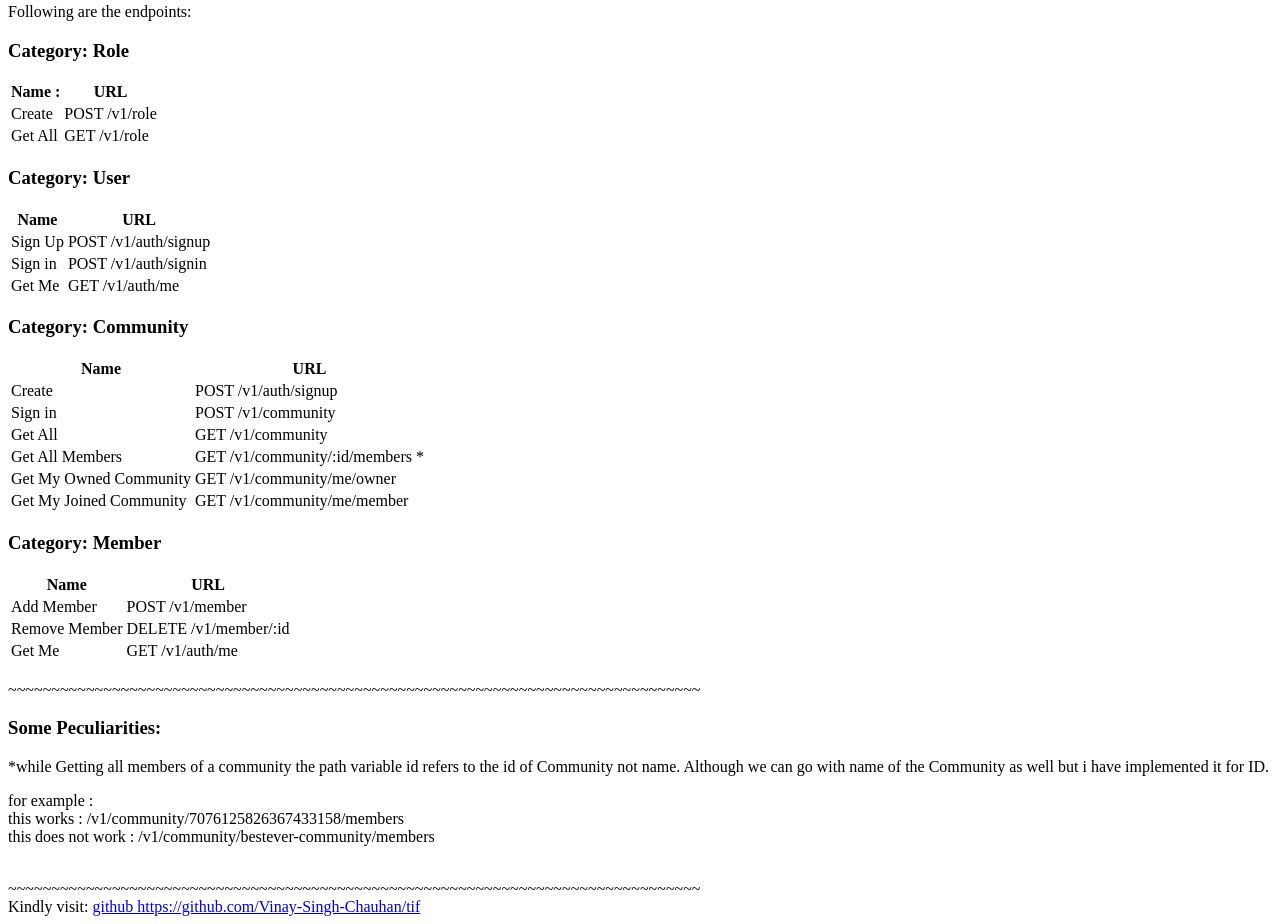
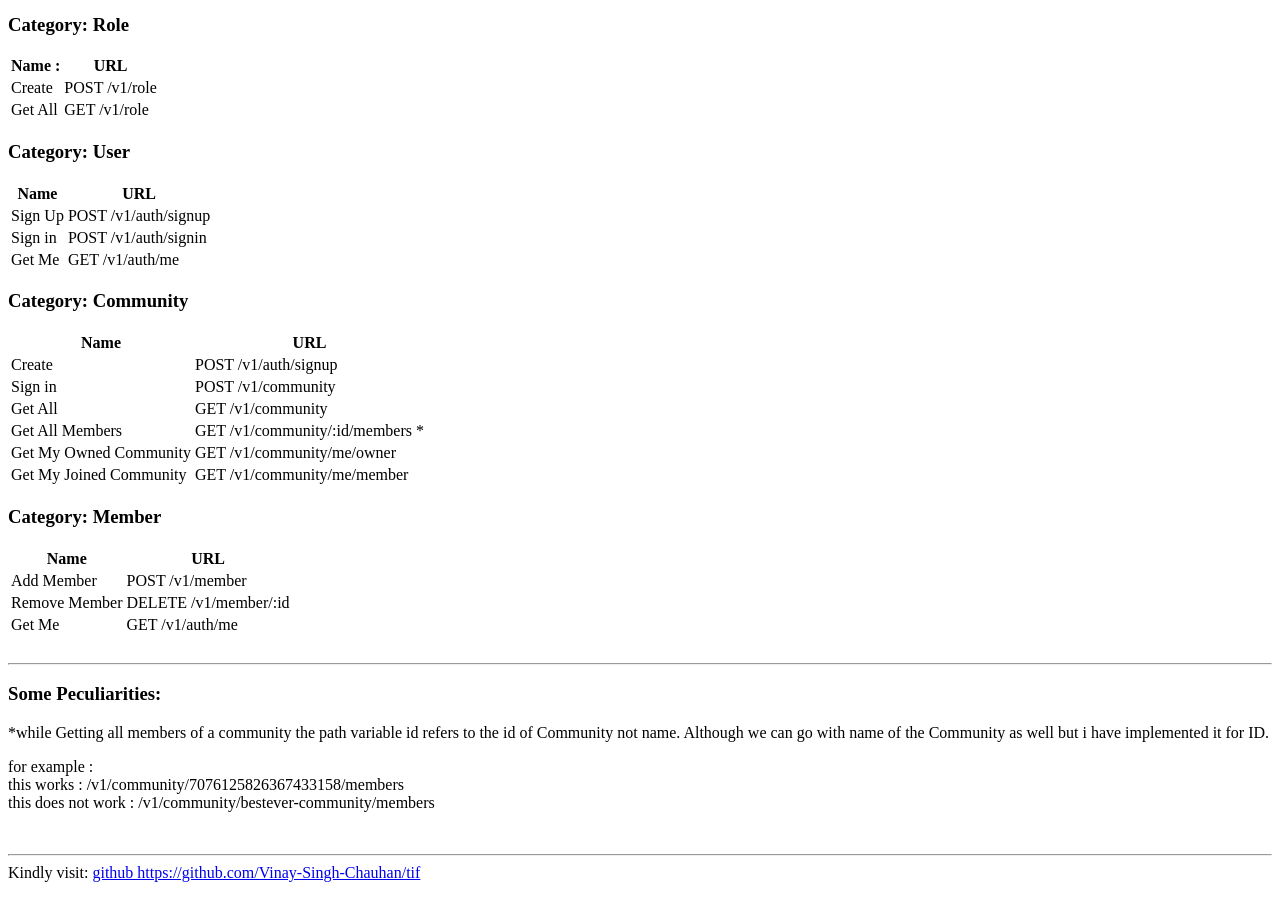
Before and after one commit to Vinay-Singh-Chauhan/tif, a website: page homepage.html in a window 1280 px wide. Shown: the part 181-1105 px from the top of the page. After the commit the page ends 1071 px from the top, so only its background shows below. Drawn offline with Linux system fonts and the light colour scheme.

Commit message:
homepage added

```diff
--- a/homepage.html
+++ b/homepage.html
@@ -10,7 +10,6 @@
     <p>This Nodejs API is made for an SaaS Platform that enables user to make their communities and add members to it.</p>
     <br>
 <hr>
-<br>
 <p>
 Following are the endpoints:
 </p>
@@ -103,8 +102,7 @@ Following are the endpoints:
   </table>
 
 <br>
-~~~~~~~~~~~~~~~~~~~~~~~~~~~~~~~~~~~~~~~~~~~~~~~~~~~~~~~~~~~~~~~~~~~~~~~~~~~~~~~~
-<br>
+<hr>
 <h3>
 
     Some Peculiarities:
@@ -121,8 +119,7 @@ Following are the endpoints:
     this does not work : /v1/community/bestever-community/members <br>
 </p>
 <br>
-~~~~~~~~~~~~~~~~~~~~~~~~~~~~~~~~~~~~~~~~~~~~~~~~~~~~~~~~~~~~~~~~~~~~~~~~~~~~~~~~
-<br>
+<hr>
 Kindly visit: <a href="https://github.com/Vinay-Singh-Chauhan/tif">github https://github.com/Vinay-Singh-Chauhan/tif</a>
 
 </body>
```
